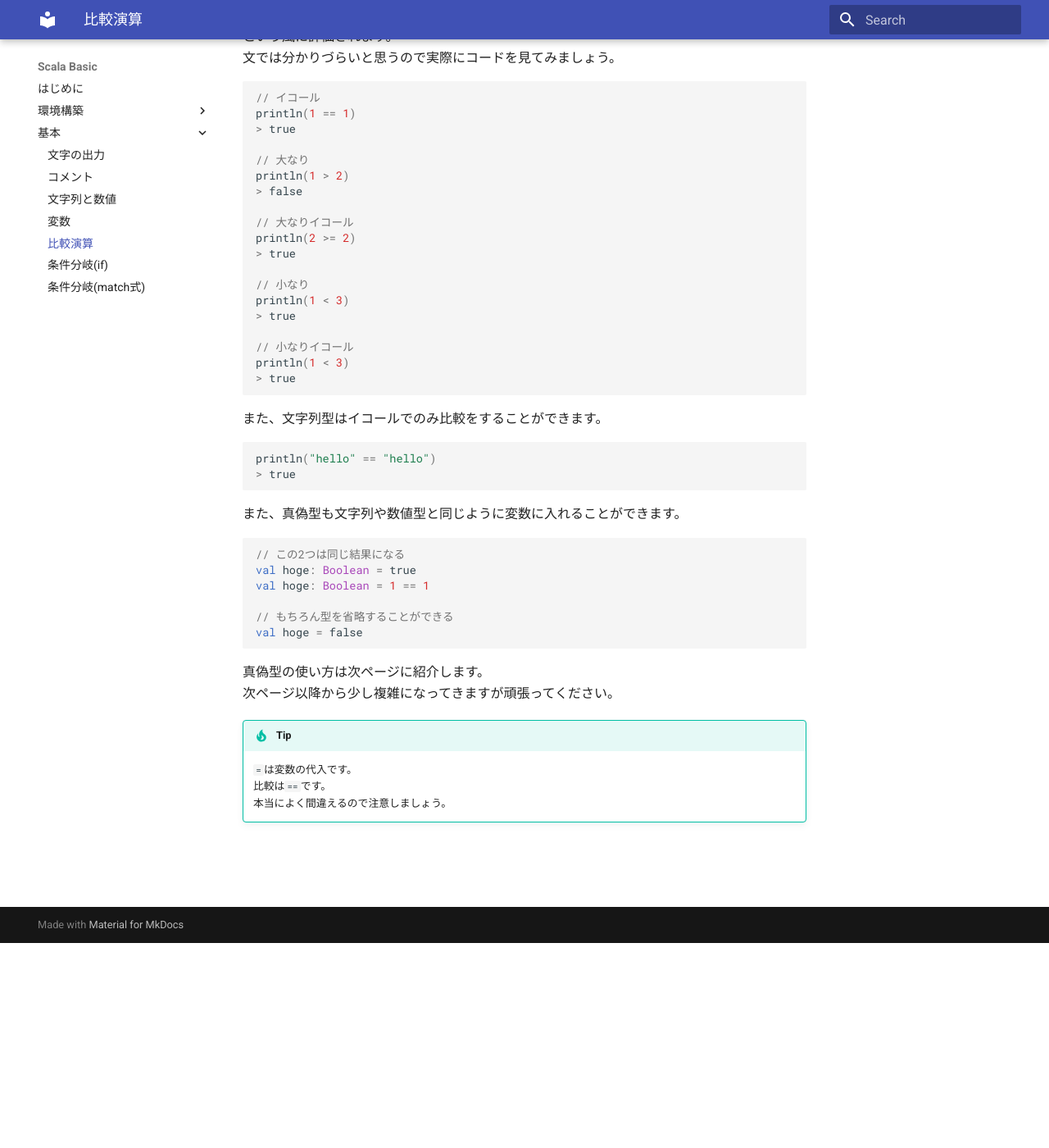
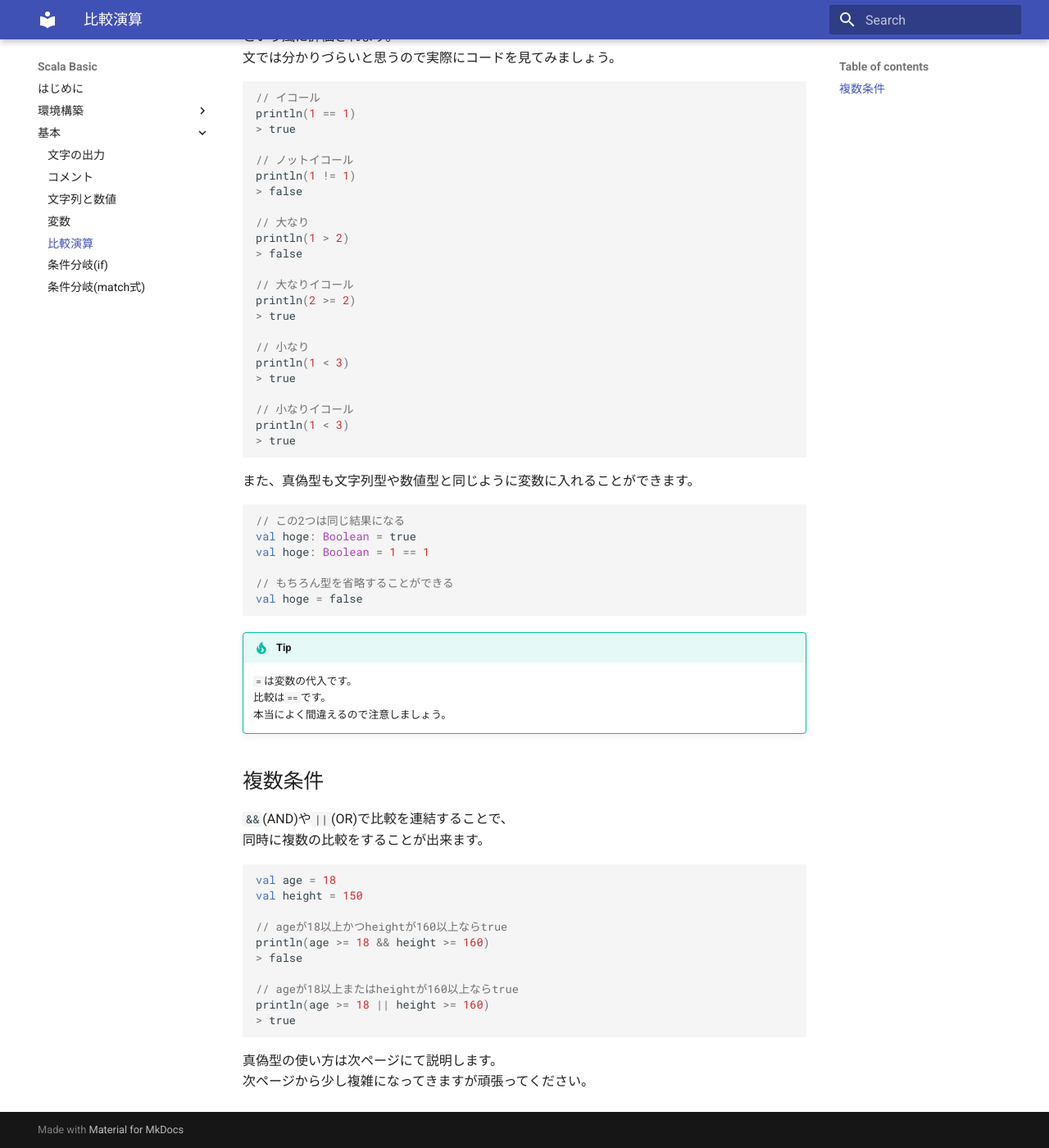
Before and after one commit to agoetc/scala-basic, an MkDocs documentation site: the page built from docs/basic/compare.md, in a window 1280 px wide and 1400 px high, scrolled down 250 px. Shown: the whole window at 82% size. Built offline with MkDocs 1.6.1 and Material for MkDocs 9.7.7, drawn with Linux system fonts in a browser that asks for light colours.

Commit message:
ノットイコールの説明を追加,&&と||の説明を追加

````diff
--- a/docs/basic/compare.md
+++ b/docs/basic/compare.md
@@ -8,6 +8,10 @@
 // イコール
 println(1 == 1)
 > true
+
+// ノットイコール
+println(1 != 1)
+> false
 
 // 大なり
 println(1 > 2)
@@ -26,13 +30,8 @@ println(1 < 3)
 > true
 ```
 
-また、文字列型はイコールでのみ比較をすることができます。
-```scala
-println("hello" == "hello")
-> true
-```
 
-また、真偽型も文字列や数値型と同じように変数に入れることができます。
+また、真偽型も文字列型や数値型と同じように変数に入れることができます。
 ```scala
 // この2つは同じ結果になる
 val hoge: Boolean = true
@@ -42,10 +41,27 @@ val hoge: Boolean = 1 == 1
 val hoge = false
 ```
 
-真偽型の使い方は次ページに紹介します。
-次ページ以降から少し複雑になってきますが頑張ってください。
-
 !!! tip
     `=`は変数の代入です。
     比較は`==`です。
     本当によく間違えるので注意しましょう。
+
+
+## 複数条件
+`&&`(AND)や`||`(OR)で比較を連結することで、
+同時に複数の比較をすることが出来ます。
+```scala
+val age = 18
+val height = 150
+
+// ageが18以上かつheightが160以上ならtrue
+println(age >= 18 && height >= 160)
+> false
+
+// ageが18以上またはheightが160以上ならtrue
+println(age >= 18 || height >= 160)
+> true
+```
+
+真偽型の使い方は次ページにて説明します。
+次ページから少し複雑になってきますが頑張ってください。
````
